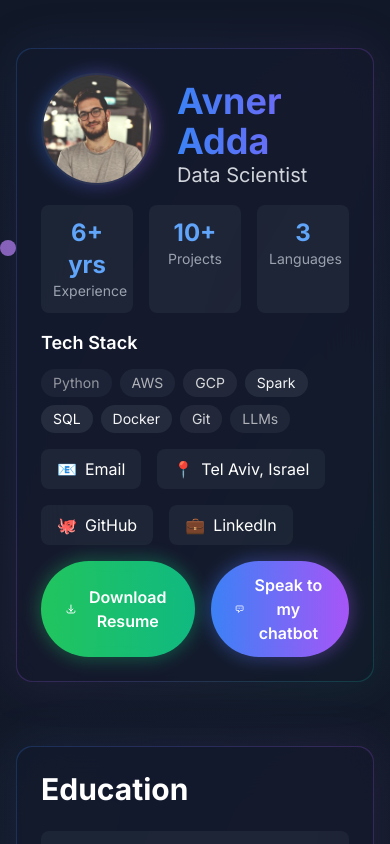
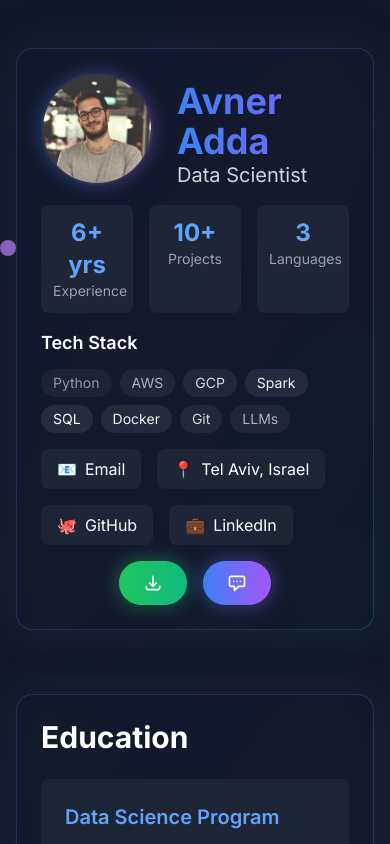
Before and after one commit to AvnerAdda/avneradda.github.io, a Next.js app: page / in a window 390 px wide. Shown: the top 844 px of the page. Built offline with nearby package versions, Linux system fonts and the light colour scheme.

Commit message:
devece fit

```diff
--- a/components/Profile.tsx
+++ b/components/Profile.tsx
@@ -138,7 +138,7 @@ export default function Profile() {
         <div className="mt-6 flex justify-center gap-4">
           <button
             onClick={handleDownloadResume}
-            className="group relative px-6 py-3 rounded-full
+            className="group relative px-6 py-3 md:px-6 md:py-3 px-4 py-2 rounded-full
               bg-gradient-to-r from-green-500 to-emerald-500
               text-white font-semibold hover:scale-105
               transition-all duration-300"
@@ -163,15 +163,22 @@ export default function Profile() {
                   d="M4 16v1a3 3 0 003 3h10a3 3 0 003-3v-1m-4-4l-4 4m0 0l-4-4m4 4V4"
                 />
               </svg>
-              Download Resume
+              <span className="hidden md:inline">Download Resume</span>
             </div>
           </button>
 
           <button
             onClick={() => setIsChatbotOpen(true)}
-            className="group relative px-6 py-3 rounded-full bg-gradient-to-r from-blue-500 to-purple-500 text-white font-semibold hover:scale-105 transition-all duration-300 z-10"
+            className="group relative px-6 py-3 md:px-6 md:py-3 px-4 py-2 rounded-full
+              bg-gradient-to-r from-blue-500 to-purple-500
+              text-white font-semibold hover:scale-105
+              transition-all duration-300 z-10"
           >
-            <div className="absolute -inset-1 bg-gradient-to-r from-blue-500 to-purple-500 rounded-full blur opacity-30 group-hover:opacity-70 transition duration-500"></div>
+            <div className="absolute -inset-1
+              bg-gradient-to-r from-blue-500 to-purple-500
+              rounded-full blur opacity-30
+              group-hover:opacity-70 transition duration-500"
+            />
             <div className="relative flex items-center gap-2 text-white">
               <svg
                 xmlns="http://www.w3.org/2000/svg"
@@ -187,7 +194,7 @@ export default function Profile() {
                   d="M8 10h.01M12 10h.01M16 10h.01M9 16H5a2 2 0 01-2-2V6a2 2 0 012-2h14a2 2 0 012 2v8a2 2 0 01-2 2h-5l-5 5v-5z"
                 />
               </svg>
-              Speak to my chatbot
+              <span className="hidden md:inline">Speak to my chatbot</span>
             </div>
           </button>
         </div>
```
